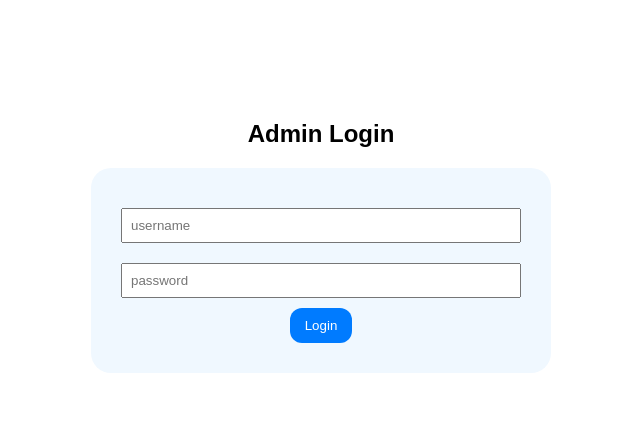
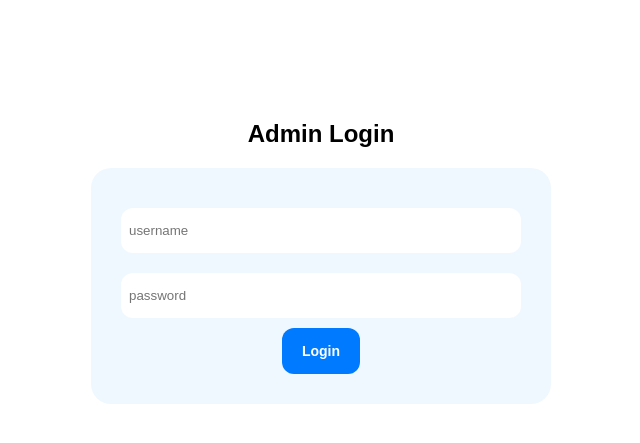
Before and after one commit to Zubayer-Rahman/furnio-cms, a PHP site: page /furnio-cms/login.php in a window 1280 px wide. Shown: the top 443 px of the page, without its empty margins (319-959 px from the left). Run offline with PHP 8.4, Linux system fonts and the light colour scheme.

Commit message:
resolve some issues

```diff
--- a/admin/login.php
+++ b/admin/login.php
@@ -44,7 +44,7 @@ if ($_SERVER['REQUEST_METHOD'] === 'POST') {
         align-items: center;
     }
 
-    form{
+    form {
         width: 100%;
         background-color: aliceblue;
         padding: 30px;
@@ -59,15 +59,23 @@ if ($_SERVER['REQUEST_METHOD'] === 'POST') {
         margin: 10px 0;
         padding: 8px;
         width: 100%;
+        height: 45px;
+        border: none;
+        border-radius: 12px;
         box-sizing: border-box;
+    }
+    input:focus {
+        outline: 1px solid rgba(0, 123, 255, 0.5);
     }
 
     button {
-        padding: 10px 15px;
+        padding: 15px 20px;
         background-color: #007BFF;
         color: white;
         border: none;
         border-radius: 12px;
+        font-size: 14px;
+        font-weight: bold;
     }
 </style>
 
```
